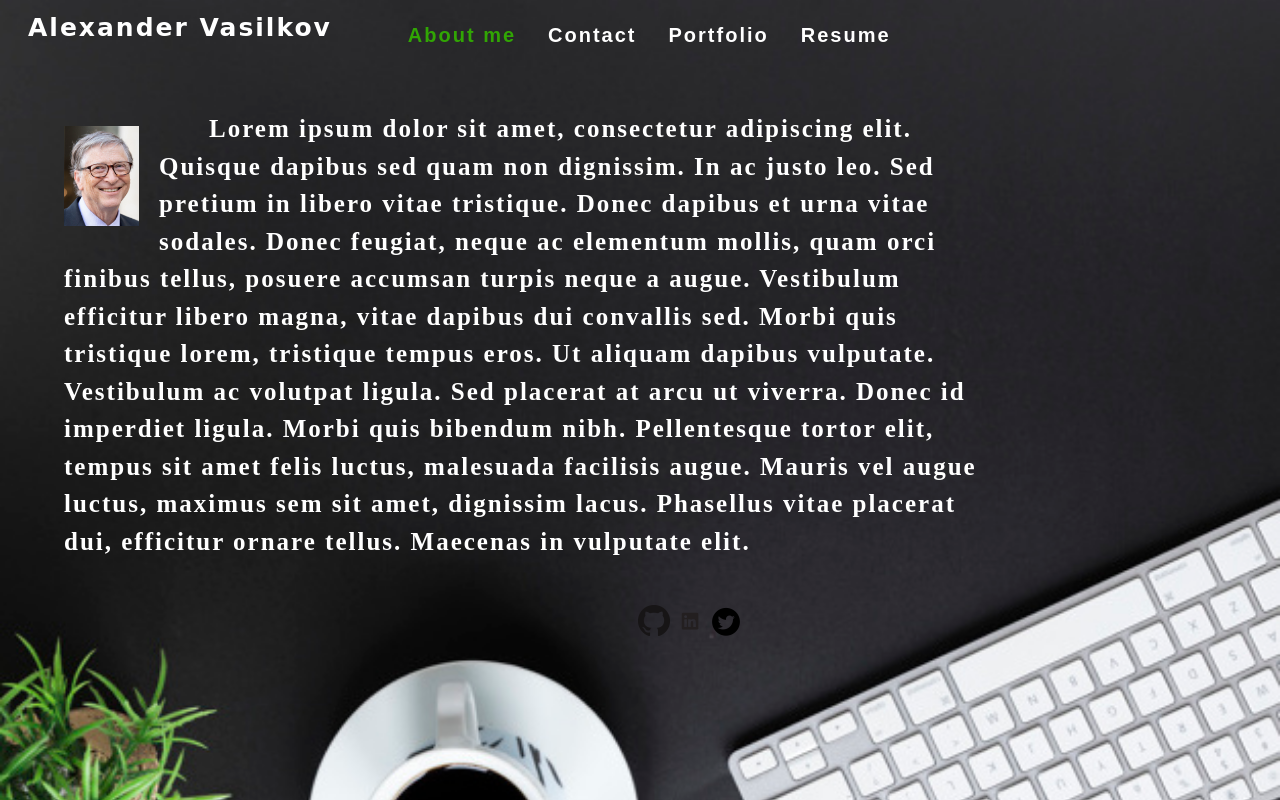
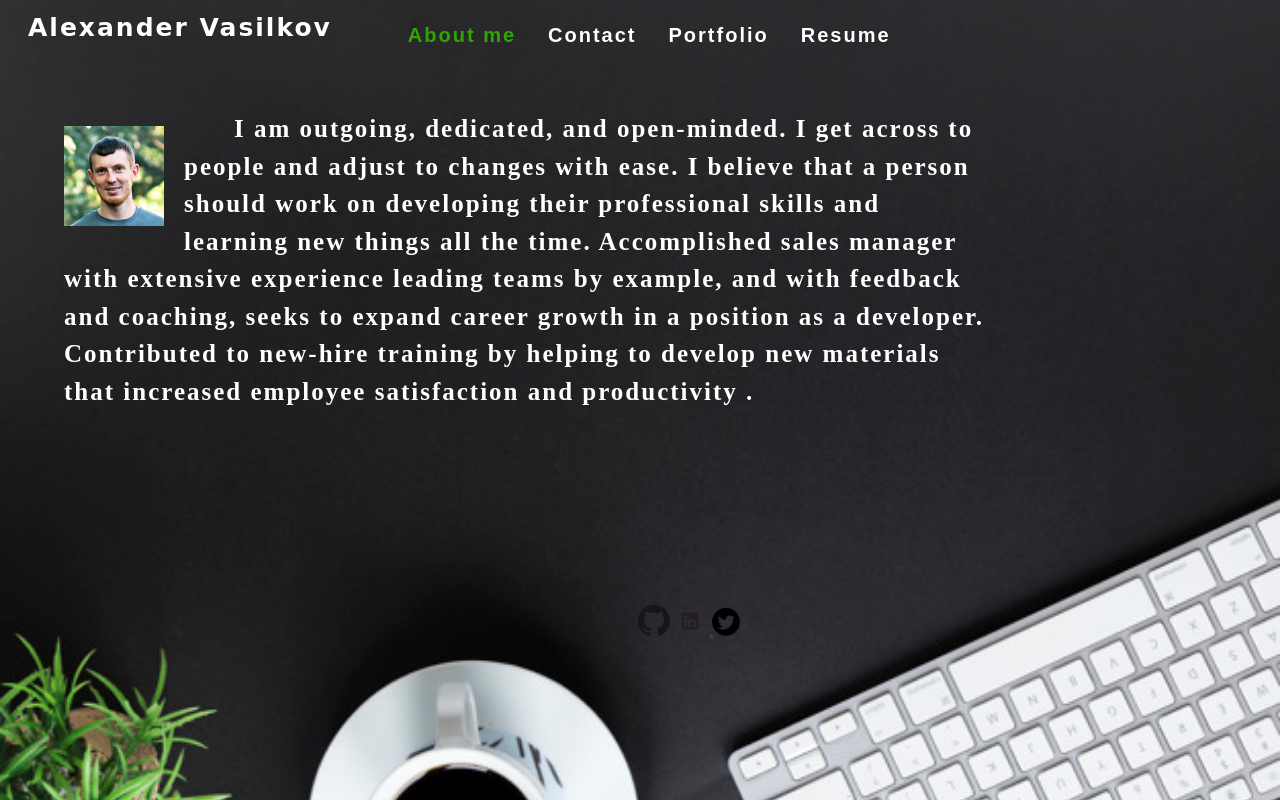
Before and after one commit to Alex2055/React-Portfolio-20, a React (Create React App) app: page / in a window 1280 px wide. Built offline with nearby package versions, Linux system fonts and the light colour scheme.

Commit message:
Profile picture, about me, resume

```diff
--- a/src/components/About/index.js
+++ b/src/components/About/index.js
@@ -4,27 +4,9 @@ function About() {
   return (
     <section className="my-5">
 
-      <img src={require(`../../assets/images/bill.jpg`)} className="my-2" style={{ width: "75px", height: "100px" }} alt="photo" id="my-photo" />
+      <img src={require(`../../assets/images/bill.jpg`)} className="my-2" style={{ width: "100px", height: "100px" }} alt="photo" id="my-photo" />
       <p id="about">
-        Lorem ipsum dolor sit amet, consectetur adipiscing elit.
-        Quisque dapibus sed quam non dignissim. In ac justo leo.
-        Sed pretium in libero vitae tristique.
-        Donec dapibus et urna vitae sodales.
-        Donec feugiat, neque ac elementum mollis,
-        quam orci finibus tellus, posuere accumsan turpis neque a augue.
-        Vestibulum efficitur libero magna, vitae dapibus dui convallis sed.
-        Morbi quis tristique lorem,
-        tristique tempus eros.
-        Ut aliquam dapibus vulputate.
-        Vestibulum ac volutpat ligula.
-        Sed placerat at arcu ut viverra.
-        Donec id imperdiet ligula.
-        Morbi quis bibendum nibh.
-        Pellentesque tortor elit,
-        tempus sit amet felis luctus,
-        malesuada facilisis augue. Mauris vel augue luctus,
-        maximus sem sit amet, dignissim lacus. Phasellus vitae placerat dui,
-        efficitur ornare tellus. Maecenas in vulputate elit.
+      I am outgoing, dedicated, and open-minded. I get across to people and adjust to changes with ease. I believe that a person should work on developing their professional skills and learning new things all the time. Accomplished sales manager with extensive experience leading teams by example, and with feedback and coaching, seeks to expand career growth in a position as a developer. Contributed to new-hire training by helping to develop new materials that increased employee satisfaction and productivity .
 
       </p>
     </section>
```
Also changed, not shown: src/assets/images/bill.jpg, src/assets/images/bill1.jpg (added), src/assets/resume.txt.
